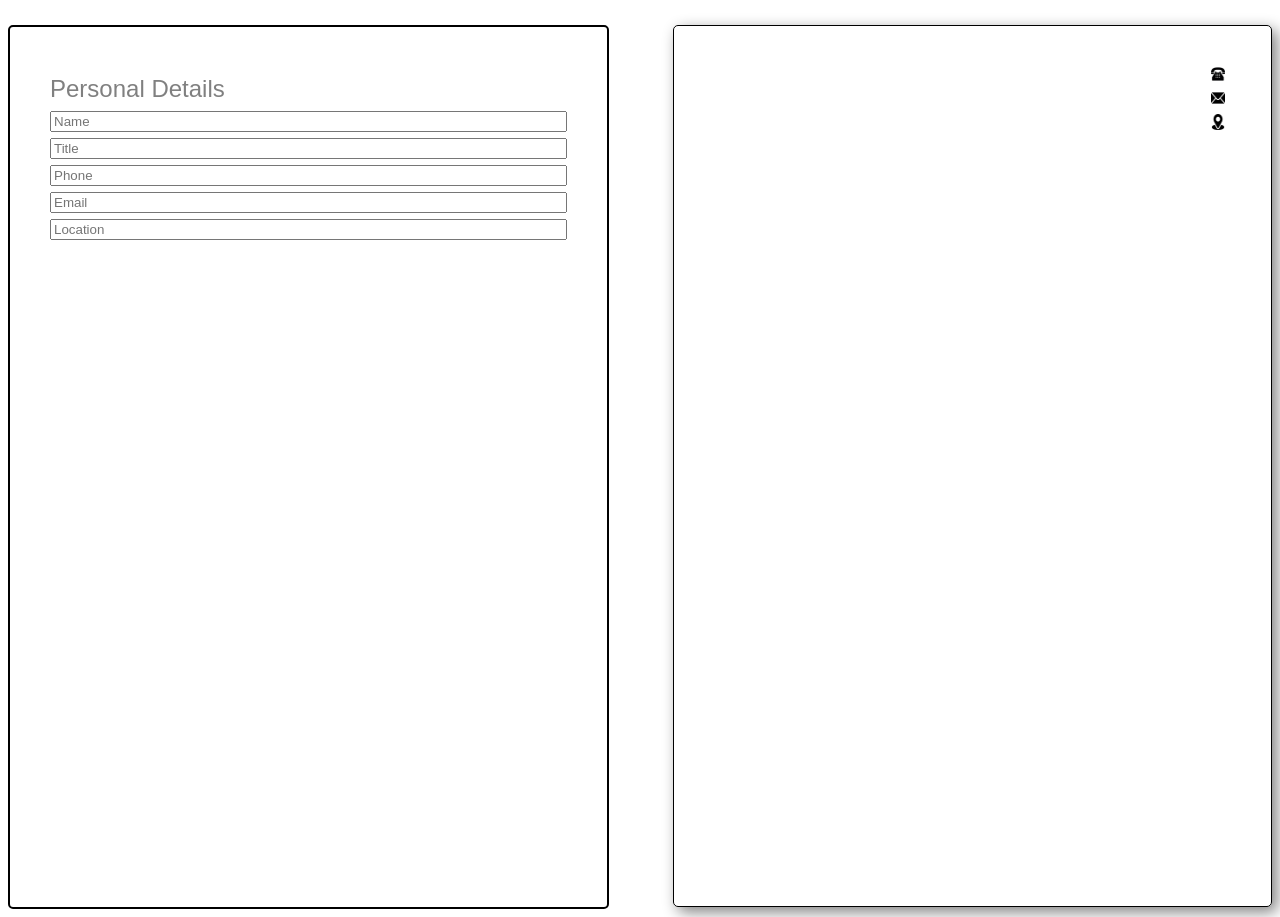
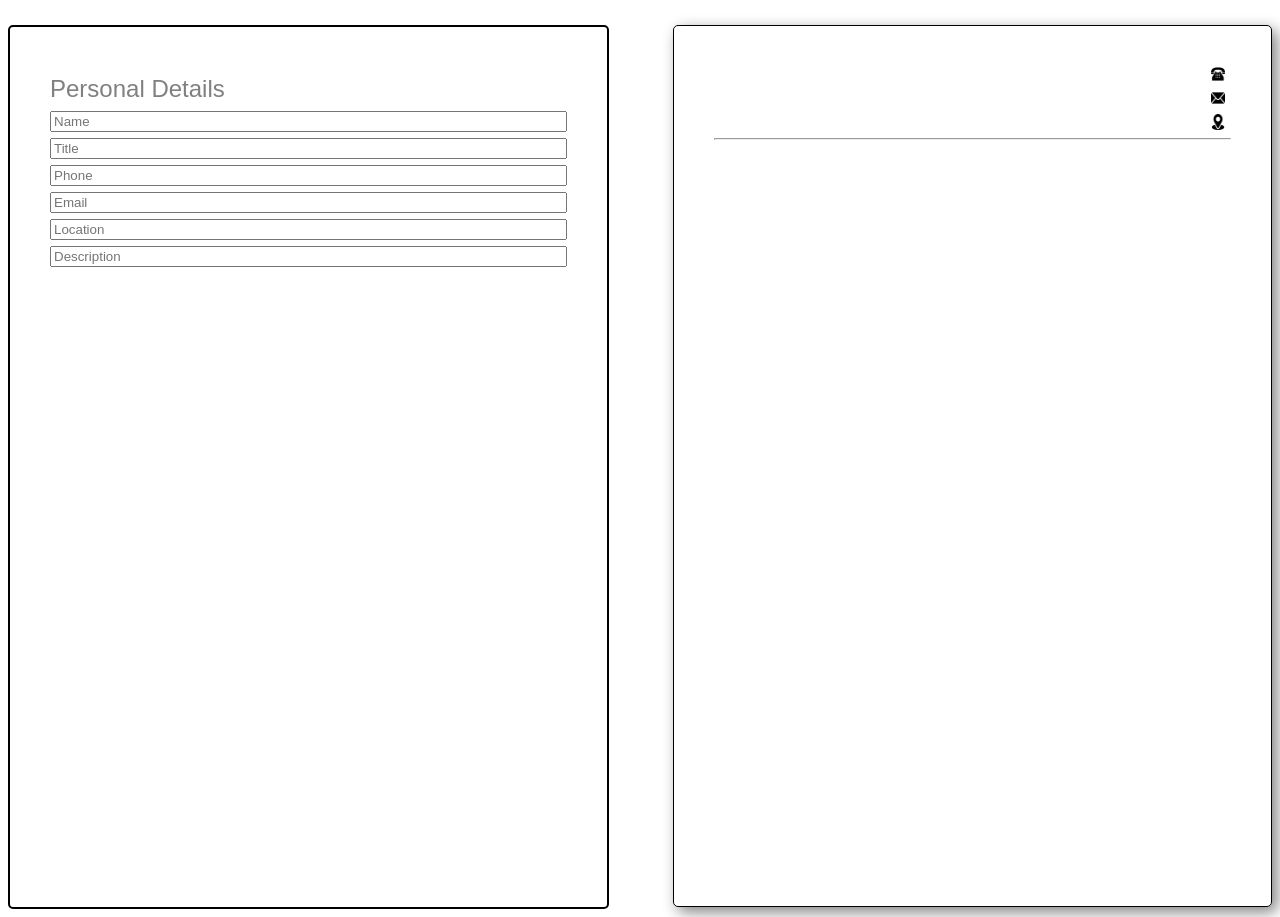
Before and after one commit to ali-a-ahmed1097/cv-app, a React (Vite) app: page / in a window 1280 px wide. Built offline with nearby package versions, Linux system fonts and the light colour scheme.

Commit message:
Added a description to 'Personal Details'.

```diff
--- a/src/components/Heading.jsx
+++ b/src/components/Heading.jsx
@@ -12,6 +12,7 @@ export default function Heading(props) {
     }, [props.replacement]);
 
     return (
+        <div>
             <div className="person">
                 <div className='king'>
                     <h1 className='person-name'> {ob['Name']} </h1>
@@ -32,5 +33,8 @@ export default function Heading(props) {
                     </div>
                 </div>
             </div>
+            <hr />
+            <div className="desc">{ob['Description']}</div>
+        </div>
     );
 }
--- a/src/components/Personal.jsx
+++ b/src/components/Personal.jsx
@@ -2,8 +2,8 @@ import React from "react";
 import Input from "./Input";
 
 export default function Personal(props) {
-    const textBoxes = ['Name', 'Title', 'Phone', 'Email', 'Location'];
-    const [values, setValues] = React.useState({'Name': '', 'Title': '', 'Phone': '', 'Email': '', 'Location': ''});
+    const textBoxes = ['Name', 'Title', 'Phone', 'Email', 'Location', 'Description'];
+    const [values, setValues] = React.useState({'Name': '', 'Title': '', 'Phone': '', 'Email': '', 'Location': '', 'Description': ''});
 
     function handleChange(event) {
         const {name, value} = event.target;
```
Lines whose indentation alone changed are shown as unchanged.
